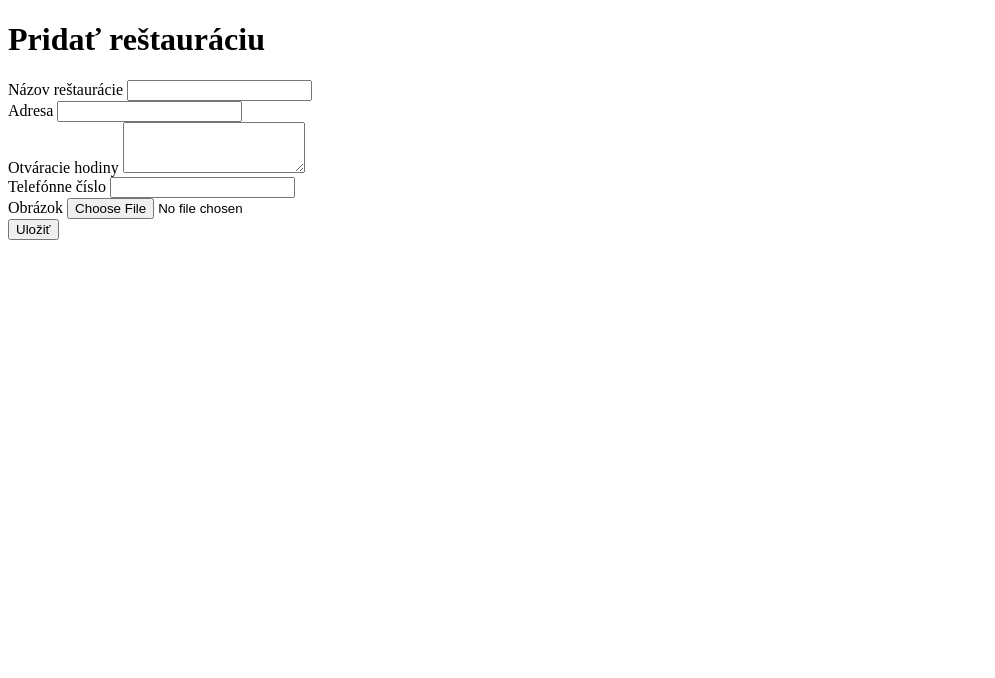
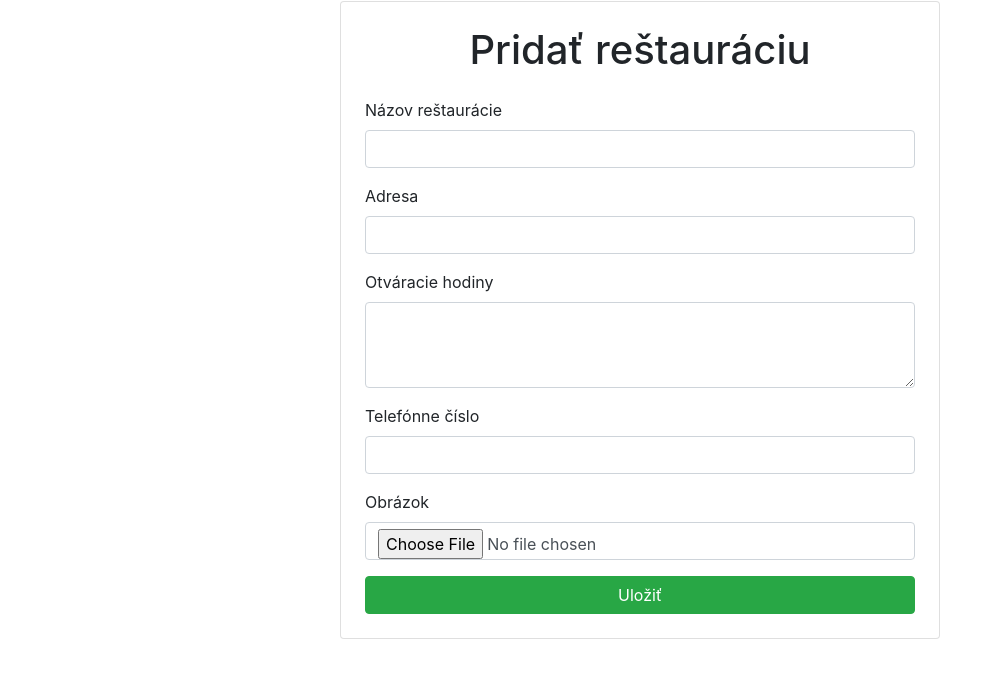
Before and after one commit to SarahZubekova001/VAII_Semka, a PHP site: the page made by vaiicko-master/App/Views/Restaurant/add.view.php in a window 1280 px wide. Shown: the top 678 px of the page, without its empty margins (0-995 px from the left). Run offline with PHP 8.4, Linux system fonts and the light colour scheme; the template is opened without the code that fills it, so the values that code supplies are empty; some libraries are stand-ins or nearby versions.

Commit message:
oprava responzivnosti

```diff
--- a/vaiicko-master/App/Views/Restaurant/add.view.php
+++ b/vaiicko-master/App/Views/Restaurant/add.view.php
@@ -1,10 +1,24 @@
+<?php
+
+/** @var \App\Core\LinkGenerator $link */
+/** @var Array $data */
+
+?>
 <!DOCTYPE html>
 <html lang="en">
 <head>
     <meta charset="UTF-8">
+    <meta name="viewport" content="width=device-width, initial-scale=1.0">
     <title>Pridanie</title>
+    <link rel="stylesheet" href="https://stackpath.bootstrapcdn.com/bootstrap/4.5.2/css/bootstrap.min.css">
 </head>
 <body>
+
+
+<div class="container d-flex justify-content-center align-items-center" style="min-height: 80vh;">
+    <div class="card p-4 w-100" style="max-width: 600px;">
+        <h1 class="text-center mb-4">Pridať reštauráciu</h1>
+
         <?php if (!is_null(@$data['errors'])): ?>
             <?php foreach ($data['errors'] as $error): ?>
                 <div class="alert alert-danger" role="alert">
@@ -13,38 +27,28 @@
             <?php endforeach; ?>
         <?php endif; ?>
 
-<div class="container mt-4">
-    <div class="col-6 d-flex gap-4  flex-column">
-    <h1 class="text-center mb-5">Pridať reštauráciu</h1>
-
-
-    <form method="post" action="<?= $link->url("restaurant.store") ?>" enctype="multipart/form-data">
-        <div class="mb-3">
-            <label for="name" class="form-label">Názov reštaurácie</label>
+        <form method="post" action="<?= $link->url('restaurant.store') ?>" enctype="multipart/form-data">
+            <div class="form-group">
+                <label for="name">Názov reštaurácie</label>
                 <input type="text" class="form-control" id="name" name="name" required>
             </div>
-        <div class="mb-3">
-            <label for="address" class="form-label">Adresa</label>
+            <div class="form-group">
+                <label for="address">Adresa</label>
                 <input type="text" class="form-control" id="address" name="address" required>
             </div>
-        <div class="mb-3">
-            <label for="opening_hours" class="form-label">Otváracie hodiny</label>
+            <div class="form-group">
+                <label for="opening_hours">Otváracie hodiny</label>
                 <textarea class="form-control" id="opening_hours" name="opening_hours" rows="3" required></textarea>
             </div>
-        <div class="mb-3">
-            <label for="phone_number" class="form-label">Telefónne číslo</label>
+            <div class="form-group">
+                <label for="phone_number">Telefónne číslo</label>
                 <input type="text" class="form-control" id="phone_number" name="phone_number" required>
             </div>
-        <div class="mb-3">
-            <label for="image" class="form-label">Obrázok</label>
+            <div class="form-group">
+                <label for="image">Obrázok</label>
                 <input type="file" class="form-control" id="image" name="image" accept="image/*" required>
             </div>
-        <button type="submit" class="btn btn-success">Uložiť</button>
+            <button type="submit" class="btn btn-success btn-block">Uložiť</button>
         </form>
     </div>
 </div>
-
-
-
-</body>
-</html>
```
Also changed, not shown: vaiicko-master/App/Views/Restaurant/edit.view.php (+61 -1 lines), vaiicko-master/public/css/form.css (added, +17 -0 lines). Lines whose indentation alone changed are shown as unchanged.
